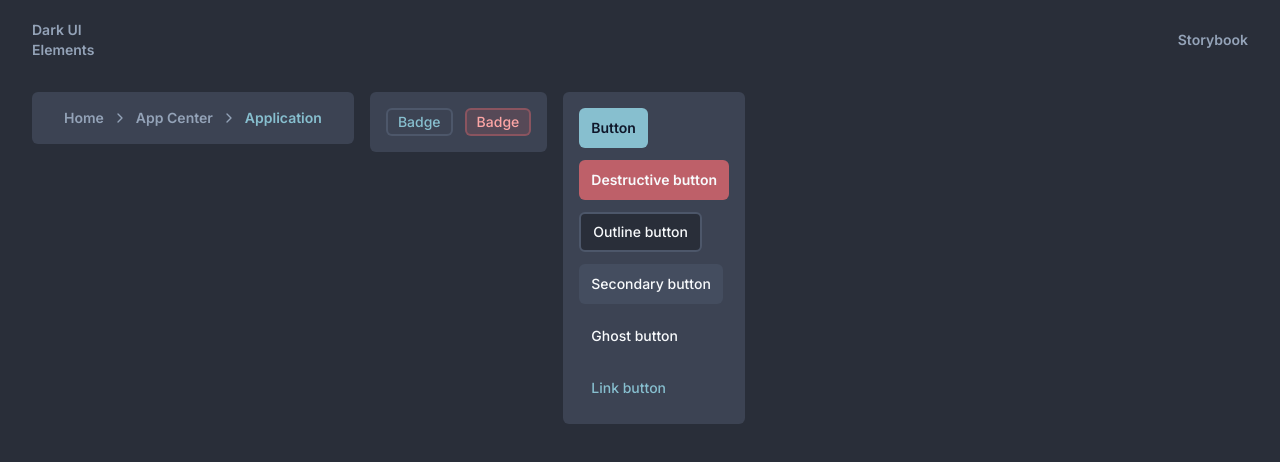
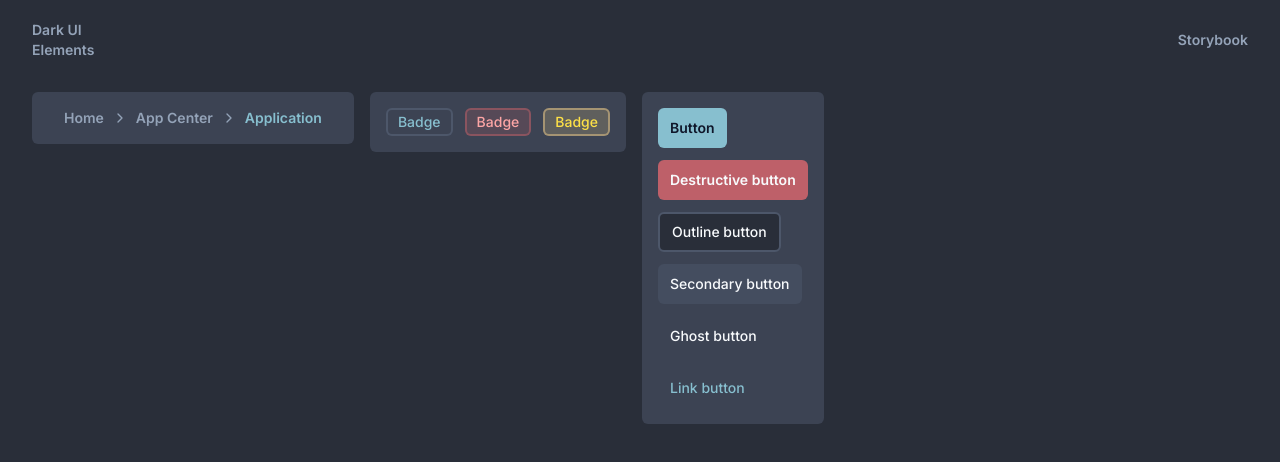
Before and after one commit to togawalk/react-sb, a React (Vite) app: page / in a window 1280 px wide. Shown: the top 462 px of the page. Built offline with nearby package versions, Linux system fonts and the light colour scheme.

Commit message:
feat: warning badge variant

```diff
--- a/src/App.tsx
+++ b/src/App.tsx
@@ -39,6 +39,7 @@ function App() {
         <div className='bg-card rounded-md p-4 flex gap-3'>
           <Badge>Badge</Badge>
           <Badge variant='destructive'>Badge</Badge>
+          <Badge variant='warning'>Badge</Badge>
         </div>
         <div className='bg-card rounded-md p-4 flex gap-3 flex-col items-start'>
           <Button>Button</Button>
--- a/src/components/ui/Badge.tsx
+++ b/src/components/ui/Badge.tsx
@@ -8,6 +8,7 @@ const badgeVariants = cva(
       variant: {
         default: 'bg-card text-primary ring-border',
         destructive: 'bg-destructive/20 text-red-300 ring-destructive/50',
+        warning: 'bg-warning/20 text-yellow-300 ring-warning/50',
       },
     },
     defaultVariants: {
--- a/src/index.css
+++ b/src/index.css
@@ -29,6 +29,10 @@ body,
     --accent-foreground: 222.2 47.4% 11.2%;
     --destructive: 0 84.2% 60.2%;
     --destructive-foreground: 210 40% 98%;
+
+    --warning: 40 71% 73%;
+    --warning-foreground: 40 71% 73%;
+
     --border: 214.3 31.8% 91.4%;
     --input: 214.3 31.8% 91.4%;
     --ring: 222.2 84% 4.9%;
--- a/tailwind.config.js
+++ b/tailwind.config.js
@@ -27,6 +27,10 @@ export default {
           DEFAULT: 'hsl(var(--destructive) / <alpha-value>)',
           foreground: 'hsl(var(--destructive-foreground) / <alpha-value>)',
         },
+        warning: {
+          DEFAULT: 'hsl(var(--warning) / <alpha-value>)',
+          foreground: 'hsl(var(--warning-foreground) / <alpha-value>)',
+        },
         muted: {
           DEFAULT: 'hsl(var(--muted))',
           foreground: 'hsl(var(--muted-foreground))',
```
